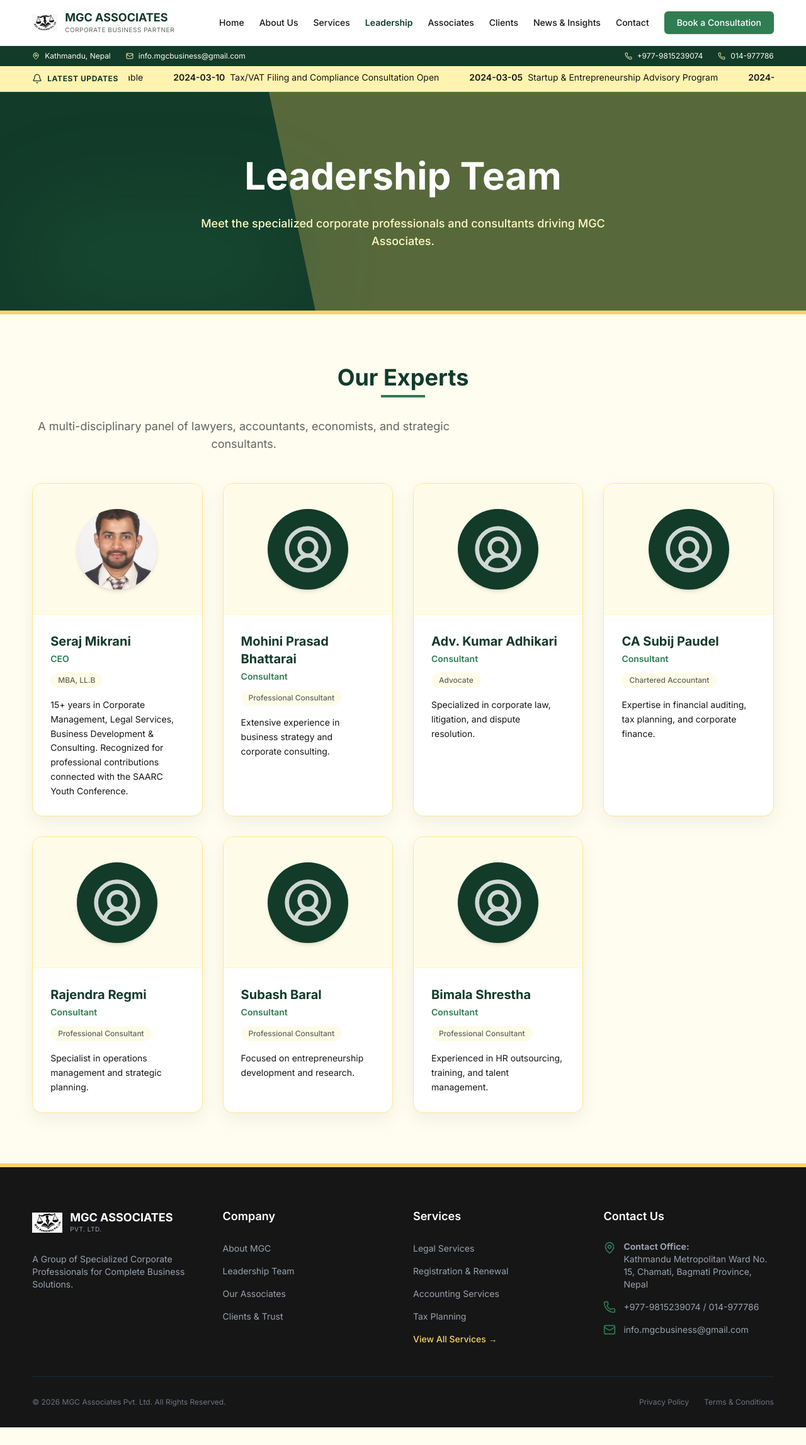
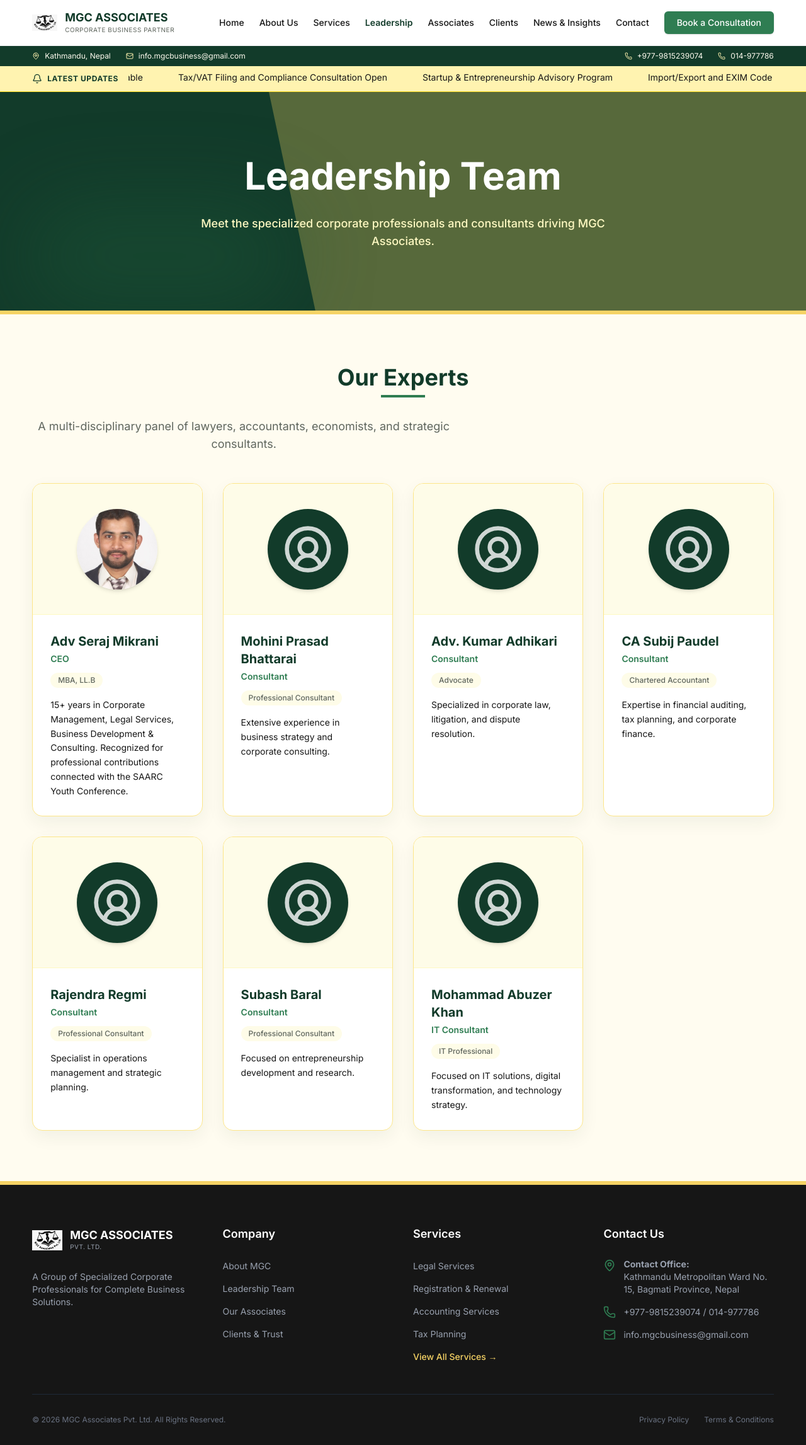
Before and after one commit to imabuzerdatascience/MCG, a Next.js app: page /leadership in a window 1280 px wide. Shown: the whole page at 63% size. Before the commit the page ends 2266 px from the top, so only its background shows below. Built offline with nearby package versions, Linux system fonts and the light colour scheme; a web font is replaced by a local one.

Commit message:
some basic changes

```diff
--- a/app/(site)/contact/page.tsx
+++ b/app/(site)/contact/page.tsx
@@ -22,7 +22,7 @@
                 </div>
                 <div>
                   <h4 className="font-bold text-deep-green mb-1">Contact Office</h4>
-                  <p className="text-muted-gray text-sm">Kathmandu Metropolitan Ward No. 15,<br />Chamati, Bagmati Province, Nepal</p>
+                  <p className="text-muted-gray text-sm">Kathmandu Metropolitan Ward No. 15,<br />Bagmati Province, Nepal</p>
 
                   <h4 className="font-bold text-deep-green mt-4 mb-1">Registered Office</h4>
                   <p className="text-muted-gray text-sm">Dakshinkali Ward No. 1,<br />Kathmandu, Bagmati Province, Nepal</p>
--- a/app/admin/AdminDashboard.tsx
+++ b/app/admin/AdminDashboard.tsx
@@ -25,7 +25,7 @@
   email: "info.mgcbusiness@gmail.com",
   primaryPhone: "+977-9815239074",
   secondaryPhone: "014-977786",
-  address: "Kathmandu Metropolitan Ward No. 15, Chamati, Bagmati Province, Nepal",
+  address: "Kathmandu Metropolitan Ward No. 15, Bagmati Province, Nepal",
   footerDescription: "A Group of Specialized Corporate Professionals for Complete Business Solutions.",
 };
 
--- a/components/home/HeroSection.tsx
+++ b/components/home/HeroSection.tsx
@@ -75,7 +75,6 @@
                 <Link key={news.id} href={`/news/${news.slug}`} className="block p-4 hover:bg-gray-50 rounded-xl transition-colors border-b border-gray-100 last:border-0 group">
                   <div className="flex items-center space-x-2 text-xs text-muted-gray mb-2">
                     <span className="font-semibold text-primary-blue bg-blue-50 px-2 py-0.5 rounded">{news.category}</span>
-                    <span className="flex items-center"><Calendar className="w-3 h-3 mr-1"/>{news.date}</span>
                   </div>
                   <h4 className="font-bold text-charcoal group-hover:text-primary-blue transition-colors line-clamp-2 mb-1">{news.headline}</h4>
                   <p className="text-sm text-muted-gray line-clamp-2">{news.shortDescription}</p>
--- a/components/layout/Footer.tsx
+++ b/components/layout/Footer.tsx
@@ -53,7 +53,7 @@
                 <MapPin className="w-5 h-5 text-corporate-green shrink-0 mt-0.5" />
                 <span>
                   <strong>Contact Office:</strong><br />
-                  Kathmandu Metropolitan Ward No. 15, Chamati, Bagmati Province, Nepal
+                  Kathmandu Metropolitan Ward No. 15, Bagmati Province, Nepal
                 </span>
               </li>
               <li className="flex items-center space-x-3 text-sm text-gray-400">
--- a/data/associates.ts
+++ b/data/associates.ts
@@ -8,15 +8,9 @@
 export const associatesData: Associate[] = [
   {
     id: "eros-traders",
-    name: "Eros Traders and Supplier Pvt. Ltd. / MGC Exim Pvt. Ltd.",
+    name: "Eros Traders and Supplier Pvt. Ltd.",
     industry: "B2B Supply & Logistics",
     description: "Specialized in supply chain management and comprehensive logistics solutions."
-  },
-  {
-    id: "daily-mini-mart",
-    name: "Daily Mini Mart",
-    industry: "Grocery & Daily Use Products",
-    description: "Retail chain providing quality grocery and daily use consumer products."
   },
   {
     id: "ktm-fashion",
--- a/data/clients.ts
+++ b/data/clients.ts
@@ -6,22 +6,22 @@
 
 export const clientsData: Client[] = [
   { id: "qatar-charity", name: "Qatar Charity" },
-  { id: "children-vision", name: "Children Vision Charity" },
+  // { id: "children-vision", name: "Children Vision Charity" },
   { id: "rural-development", name: "Rural Development Center" },
   { id: "banke-unesco", name: "Banke UNESCO Club" },
   { id: "heal-nepal", name: "Heal Nepal" },
+  { id: "heal-cooperative", name: "Heal Cooperative Ltd." } ,
   { id: "nobel-college", name: "Nobel College of Medical Science" },
   { id: "jubilant-college", name: "Jubilant College" },
   { id: "cheery-kids", name: "Cheery Kids School" },
-  { id: "global-construction", name: "Global Construction Pvt. Ltd." },
+  // { id: "global-construction", name: "Global Construction Pvt. Ltd." },
   { id: "dolphin-foods", name: "Dolphin Foods Products Pvt. Ltd." },
-  { id: "hariom-mart", name: "Hariom Wholesale Mart Pvt. Ltd." },
-  { id: "agro-milk", name: "Agro Milk Pvt. Ltd." },
+  // { id: "hariom-mart", name: "Hariom Wholesale Mart Pvt. Ltd." },
+  // { id: "agro-milk", name: "Agro Milk Pvt. Ltd." },
   { id: "aj-media", name: "AJ Media Pvt. Ltd." },
   { id: "bizpati", name: "Bizpati.com" },
-  { id: "smartmandu", name: "Smartmandu Technologies Pvt. Ltd." },
+  // { id: "smartmandu", name: "Smartmandu Technologies Pvt. Ltd." },
   { id: "unity-network", name: "Unity Network Pvt. Ltd." },
   { id: "bysst-group", name: "Bysst Group Pvt. Ltd." },
-  { id: "dental-world", name: "Dental World Clinic Pvt. Ltd." },
-  { id: "heal-cooperative", name: "Heal Cooperative Ltd." }
+  // { id: "dental-world", name: "Dental World Clinic Pvt. Ltd." },
 ];
--- a/data/news.ts
+++ b/data/news.ts
@@ -2,7 +2,6 @@
   id: string;
   slug: string;
   category: string;
-  date: string;
   headline: string;
   shortDescription: string;
   isImportantNotice: boolean;
@@ -14,7 +13,7 @@
     id: "1",
     slug: "company-registration-renewal-services",
     category: "Corporate Updates",
-    date: "2024-03-15",
+
     headline: "Company Registration & Renewal Services Now Available",
     shortDescription: "MGC Associates has expanded its services to include full support for new company registrations and annual renewals.",
     isImportantNotice: true,
@@ -23,7 +22,7 @@
     id: "2",
     slug: "tax-vat-filing-compliance",
     category: "Tax & Compliance",
-    date: "2024-03-10",
+    // date: "2024-03-10",
     headline: "Tax/VAT Filing and Compliance Consultation Open",
     shortDescription: "Schedule a session with our financial experts to ensure your business is fully compliant with the latest tax and VAT regulations.",
     isImportantNotice: true,
@@ -32,7 +31,7 @@
     id: "3",
     slug: "startup-entrepreneurship-advisory",
     category: "Business Insights",
-    date: "2024-03-05",
+    // date: "2024-03-05",
     headline: "Startup & Entrepreneurship Advisory Program",
     shortDescription: "A new initiative to guide emerging businesses from conceptualization to execution, focusing on sustainable growth.",
     isImportantNotice: true,
@@ -41,7 +40,7 @@
     id: "4",
     slug: "import-export-exim-code",
     category: "Corporate Updates",
-    date: "2024-02-28",
+    // date: "2024-02-28",
     headline: "Import/Export and EXIM Code Registration Support",
     shortDescription: "Simplify your cross-border trade operations. We now offer comprehensive support for EXIM Code registrations.",
     isImportantNotice: true,
@@ -50,7 +49,7 @@
     id: "5",
     slug: "corporate-legal-consultation",
     category: "Legal Updates",
-    date: "2024-02-20",
+    // date: "2024-02-20",
     headline: "Corporate Legal Consultation Available",
     shortDescription: "Our team of specialized advocates is available for contract drafting, dispute resolution, and general legal advisory.",
     isImportantNotice: true,
@@ -59,7 +58,7 @@
     id: "6",
     slug: "annual-tax-planning-seminar",
     category: "Training & Events",
-    date: "2024-02-15",
+    // date: "2024-02-15",
     headline: "Annual Corporate Tax Planning Seminar",
     shortDescription: "Join our CA consultants for an in-depth seminar on effective corporate tax planning and risk management.",
     isImportantNotice: false,
--- a/data/team.ts
+++ b/data/team.ts
@@ -10,7 +10,7 @@
 export const leadershipData: TeamMember[] = [
   {
     id: "seraj-mikrani",
-    name: "Seraj Mikrani",
+    name: "Adv Seraj Mikrani",
     position: "CEO",
     qualification: "MBA, LL.B",
     experience: "15+ years in Corporate Management, Legal Services, Business Development & Consulting. Recognized for professional contributions connected with the SAARC Youth Conference.",
@@ -50,12 +50,13 @@
     position: "Consultant",
     qualification: "Professional Consultant",
     experience: "Focused on entrepreneurship development and research."
-  },
-  {
-    id: "bimala-shrestha",
-    name: "Bimala Shrestha",
-    position: "Consultant",
-    qualification: "Professional Consultant",
-    experience: "Experienced in HR outsourcing, training, and talent management."
+  } ,
+    {
+    id: "Mohammad Abuzer Khan",
+    name: "Mohammad Abuzer Khan",
+    position: "IT Consultant",
+    qualification: "IT Professional",
+    experience: "Focused on IT solutions, digital transformation, and technology strategy."
   }
+
 ];
```
Also changed, not shown: 1 other file (tests, documents, lock files or other folders).
